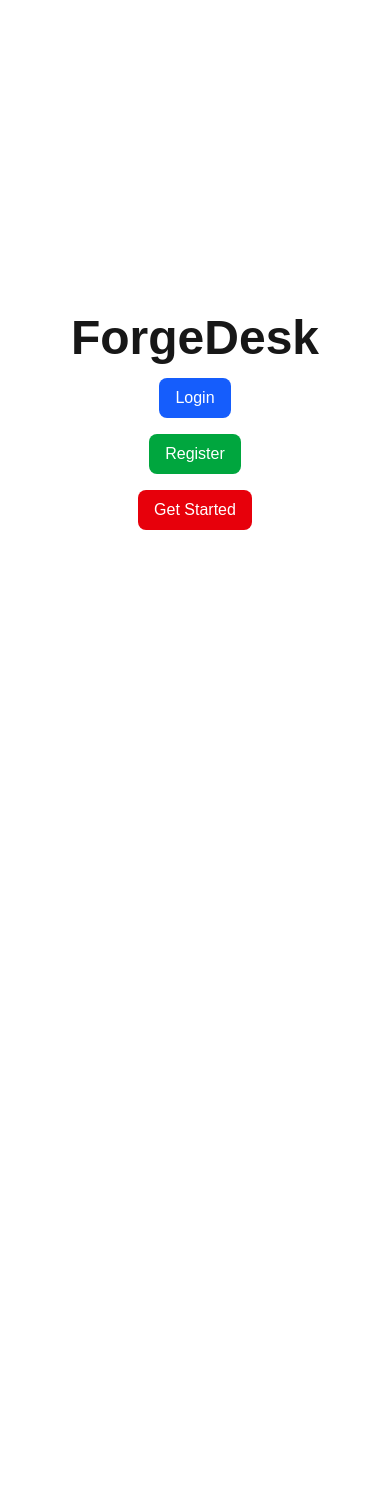
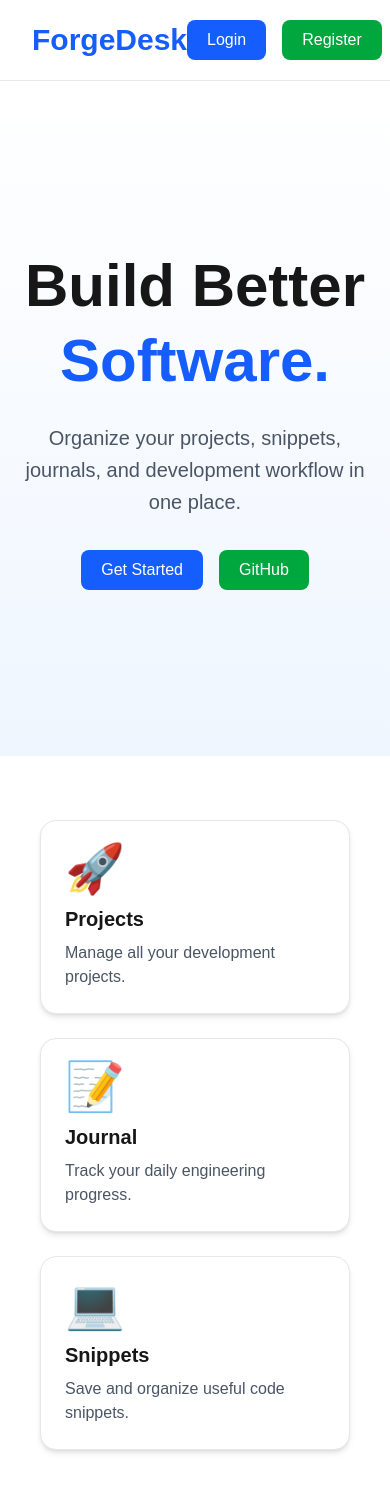
Before and after one commit to brsaqlain/ForgeDesk, a Next.js app: page / in a window 390 px wide. Shown: the top 1492 px of the page. Before the commit the page ends 844 px from the top, so only its background shows below. Built offline with nearby package versions, Linux system fonts and the light colour scheme.

Commit message:
feat: build responsive landing page

```diff
--- a/src/app/page.tsx
+++ b/src/app/page.tsx
@@ -1,13 +1,13 @@
-import Button from "@/components/ui/Button";
+import Navbar from "@/components/layout/Navbar";
+import Hero from "@/components/home/Hero";
+import Features from "@/components/home/Features";
 
 export default function Home() {
   return (
-    <main className="flex min-h-screen flex-col items-center justify-center gap-4">
-      <h1 className="text-5xl font-bold">ForgeDesk</h1>
-
-      <Button text="Login" color="blue" />
-      <Button text="Register" color="green" />
-      <Button text="Get Started" color="red" />
-    </main>
+    <>
+      <Navbar />
+      <Hero />
+      <Features />
+    </>
   );
 }
--- /dev/null
+++ b/src/components/home/FeatureCard.tsx
@@ -0,0 +1,25 @@
+type FeatureCardProps = {
+  title: string;
+  description: string;
+  icon: string;
+};
+
+export default function FeatureCard({
+  title,
+  description,
+  icon,
+}: FeatureCardProps) {
+  return (
+    <div className="rounded-2xl border border-gray-200 bg-white p-6 shadow-md transition hover:-translate-y-2 hover:shadow-xl">
+      <h2 className="text-5xl">{icon}</h2>
+
+      <h3 className="mt-3 text-xl font-semibold">
+        {title}
+      </h3>
+
+      <p className="mt-2 text-gray-600">
+        {description}
+      </p>
+    </div>
+  );
+}
--- /dev/null
+++ b/src/components/home/Features.tsx
@@ -0,0 +1,24 @@
+import FeatureCard from "./FeatureCard";
+
+export default function Features() {
+  return (
+<section className="grid grid-cols-1 gap-6 px-10 py-16 md:grid-cols-2 lg:grid-cols-3">      <FeatureCard
+        icon="🚀"
+        title="Projects"
+        description="Manage all your development projects."
+      />
+
+      <FeatureCard
+        icon="📝"
+        title="Journal"
+        description="Track your daily engineering progress."
+      />
+
+      <FeatureCard
+        icon="💻"
+        title="Snippets"
+        description="Save and organize useful code snippets."
+      />
+    </section>
+  );
+}
--- /dev/null
+++ b/src/components/home/Hero.tsx
@@ -0,0 +1,19 @@
+import Button from "@/components/ui/Button";
+
+export default function Hero() {
+  return (
+<section className="flex min-h-[80vh] flex-col items-center justify-center bg-gradient-to-b from-white to-blue-50 px-6 text-center">      <h1 className="text-6xl font-extrabold leading-tight">
+  Build Better
+  <span className="text-blue-600"> Software.</span>
+</h1>
+
+<p className="mt-6 max-w-2xl text-xl leading-8 text-gray-600">        Organize your projects, snippets, journals, and development workflow in one place.
+      </p>
+
+<div className="mt-8 flex flex-wrap justify-center gap-4">
+          <Button text="Get Started" color="blue" />
+        <Button text="GitHub" color="green" />
+      </div>
+    </section>
+  );
+}
--- /dev/null
+++ b/src/components/layout/Navbar.tsx
@@ -0,0 +1,16 @@
+import Button from "@/components/ui/Button";
+
+export default function Navbar() {
+  return (
+    <nav className="sticky top-0 z-50 flex items-center justify-between border-b border-gray-200 bg-white/80 px-8 py-5 backdrop-blur-md">
+      <h1 className="text-3xl font-extrabold text-blue-600">
+        ForgeDesk
+      </h1>
+
+      <div className="flex gap-4">
+        <Button text="Login" color="blue" />
+        <Button text="Register" color="green" />
+      </div>
+    </nav>
+  );
+}
--- a/src/components/ui/Button.tsx
+++ b/src/components/ui/Button.tsx
@@ -12,8 +12,7 @@ export default function Button({ text, color }: ButtonProps) {
 
   return (
     <button
-      className={`${colors[color]} text-white px-4 py-2 rounded-lg transition`}
-    >
+className={`${colors[color]} rounded-lg px-5 py-2 text-white font-medium transition duration-300 hover:scale-105`} >
       {text}
     </button>
   );
```
Also changed, not shown: src/components/layout/Footer.tsx (added).
